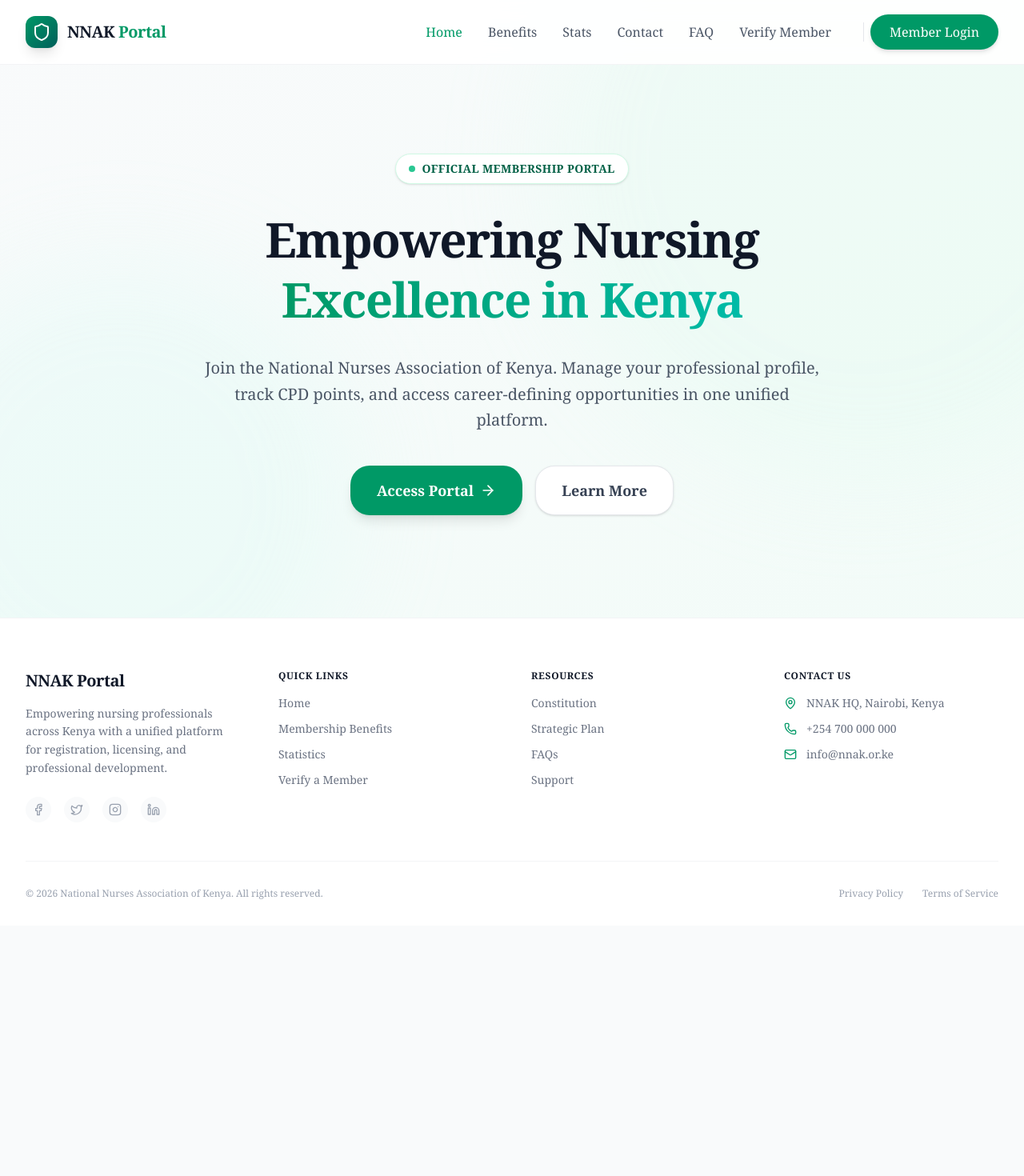
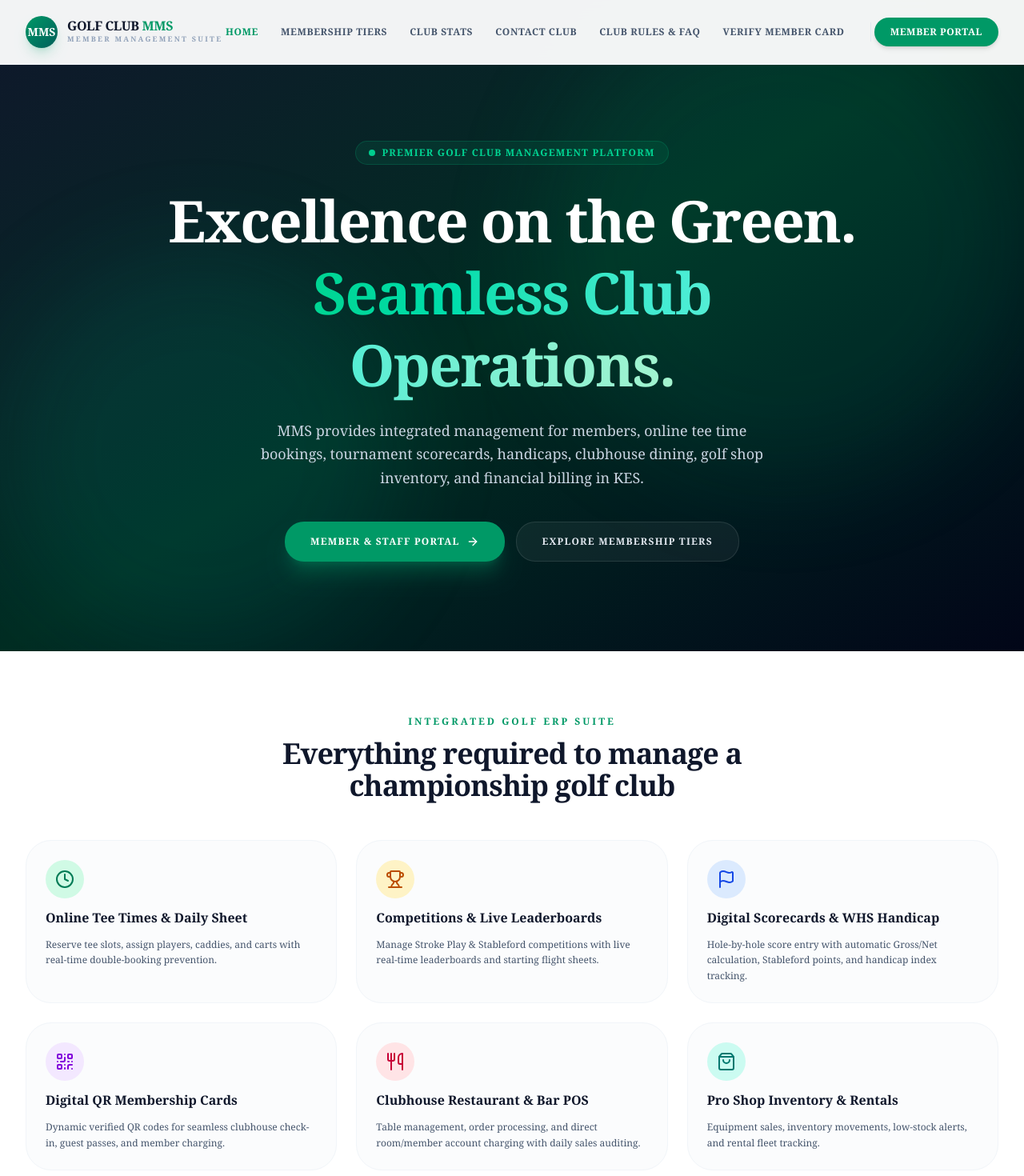
Before and after one commit to Alee24/nnak, a React (Vite) app in the folder frontend/: page / in a window 1280 px wide. Shown: the top 1470 px of the page at 80% size. Before the commit the page ends 1157 px from the top, so only its background shows below. Built offline with nearby package versions, Linux system fonts and the light colour scheme; a web font is replaced by a local one.

Commit message:
feat(frontend): redesign landing page, navbar, membership tiers, and golf portal features

```diff
--- a/frontend/src/components/LandingNavbar.jsx
+++ b/frontend/src/components/LandingNavbar.jsx
@@ -1,43 +1,50 @@
 import React, { useState } from 'react';
 import { Link, useLocation } from 'react-router-dom';
-import { Shield, Menu, X } from 'lucide-react';
+import { Flag, Menu, X, Trophy, Calendar, Users, Shield } from 'lucide-react';
 
 const LandingNavbar = () => {
     const [isOpen, setIsOpen] = useState(false);
     const location = useLocation();
 
     const isActive = (path) => location.pathname === path;
-    const linkClass = (path) => `font-medium transition-colors ${isActive(path) ? 'text-emerald-600 font-bold' : 'text-gray-600 hover:text-emerald-600'}`;
-    const mobileLinkClass = (path) => `block px-3 py-2 rounded-md text-base font-medium ${isActive(path) ? 'bg-emerald-50 text-emerald-600' : 'text-gray-700 hover:text-emerald-600 hover:bg-gray-50'}`;
+    const linkClass = (path) => `font-bold text-xs uppercase tracking-wider transition-colors ${isActive(path) ? 'text-emerald-600' : 'text-slate-600 hover:text-emerald-600'}`;
+    const mobileLinkClass = (path) => `block px-3 py-2 rounded-md text-sm font-bold uppercase ${isActive(path) ? 'bg-emerald-50 text-emerald-600' : 'text-slate-700 hover:text-emerald-600 hover:bg-slate-50'}`;
 
     return (
-        <nav className="fixed w-full z-50 bg-white/90 backdrop-blur-md border-b border-gray-100 transition-all duration-300">
+        <nav className="fixed w-full z-50 bg-white/95 backdrop-blur-md border-b border-slate-100 transition-all duration-300">
             <div className="max-w-7xl mx-auto px-4 sm:px-6 lg:px-8">
                 <div className="flex justify-between items-center h-20">
                     {/* Logo */}
                     <Link to="/" className="flex-shrink-0 flex items-center gap-3 group">
-                        <div className="w-10 h-10 bg-gradient-to-br from-emerald-600 to-teal-800 rounded-lg flex items-center justify-center shadow-lg group-hover:shadow-emerald-500/30 transition-all">
-                            <Shield className="text-white w-6 h-6" />
+                        <div className="w-10 h-10 bg-gradient-to-br from-emerald-600 to-teal-800 rounded-xl flex items-center justify-center shadow-lg shadow-emerald-600/20 text-white font-black text-sm">
+                            MMS
                         </div>
-                        <span className="font-bold text-xl text-gray-900 tracking-tight">NNAK <span className="text-emerald-600">Portal</span></span>
+                        <div className="flex flex-col">
+                            <span className="font-black text-base text-slate-900 tracking-tight uppercase leading-none">
+                                Golf Club <span className="text-emerald-600">MMS</span>
+                            </span>
+                            <span className="text-[9px] uppercase tracking-[0.25em] font-bold text-slate-400 mt-0.5">
+                                Member Management Suite
+                            </span>
+                        </div>
                     </Link>
 
                     {/* Desktop Menu */}
-                    <div className="hidden md:flex space-x-8 items-center">
+                    <div className="hidden md:flex space-x-7 items-center">
                         <Link to="/" className={linkClass('/')}>Home</Link>
-                        <Link to="/benefits" className={linkClass('/benefits')}>Benefits</Link>
-                        <Link to="/stats" className={linkClass('/stats')}>Stats</Link>
-                        <Link to="/contact" className={linkClass('/contact')}>Contact</Link>
-                        <Link to="/faq" className={linkClass('/faq')}>FAQ</Link>
-                        <Link to="/verify" className={linkClass('/verify')}>Verify Member</Link>
+                        <Link to="/benefits" className={linkClass('/benefits')}>Membership Tiers</Link>
+                        <Link to="/stats" className={linkClass('/stats')}>Club Stats</Link>
+                        <Link to="/contact" className={linkClass('/contact')}>Contact Club</Link>
+                        <Link to="/faq" className={linkClass('/faq')}>Club Rules & FAQ</Link>
+                        <Link to="/verify" className={linkClass('/verify')}>Verify Member Card</Link>
 
-                        <div className="h-6 w-px bg-gray-200 mx-2"></div>
+                        <div className="h-6 w-px bg-slate-200 mx-1"></div>
 
                         <Link
                             to="/login"
-                            className="bg-emerald-600 hover:bg-emerald-700 text-white px-6 py-2.5 rounded-full font-medium transition-all shadow-md hover:shadow-lg transform hover:-translate-y-0.5 active:scale-95"
+                            className="bg-emerald-600 hover:bg-emerald-700 text-white px-5 py-2.5 rounded-xl font-black text-xs uppercase tracking-wider transition-all shadow-md hover:shadow-emerald-600/20"
                         >
-                            Member Login
+                            Member Portal
                         </Link>
                     </div>
 
@@ -45,9 +52,9 @@ const LandingNavbar = () => {
                     <div className="md:hidden flex items-center">
                         <button
                             onClick={() => setIsOpen(!isOpen)}
-                            className="inline-flex items-center justify-center p-2 rounded-md text-gray-400 hover:text-gray-500 hover:bg-gray-100 focus:outline-none focus:ring-2 focus:ring-inset focus:ring-emerald-500"
+                            className="p-2 rounded-lg text-slate-600 hover:bg-slate-100"
                         >
-                            {isOpen ? <X className="block h-6 w-6" /> : <Menu className="block h-6 w-6" />}
+                            {isOpen ? <X size={22} /> : <Menu size={22} />}
                         </button>
                     </div>
                 </div>
@@ -55,23 +62,21 @@ const LandingNavbar = () => {
 
             {/* Mobile Menu */}
             {isOpen && (
-                <div className="md:hidden bg-white border-b border-gray-100 shadow-xl absolute w-full">
-                    <div className="px-2 pt-2 pb-3 space-y-1 sm:px-3">
+                <div className="md:hidden bg-white border-b border-slate-100 shadow-xl absolute w-full px-4 py-4 space-y-2">
                     <Link to="/" className={mobileLinkClass('/')} onClick={() => setIsOpen(false)}>Home</Link>
-                        <Link to="/benefits" className={mobileLinkClass('/benefits')} onClick={() => setIsOpen(false)}>Benefits</Link>
-                        <Link to="/stats" className={mobileLinkClass('/stats')} onClick={() => setIsOpen(false)}>Stats</Link>
-                        <Link to="/contact" className={mobileLinkClass('/contact')} onClick={() => setIsOpen(false)}>Contact</Link>
+                    <Link to="/benefits" className={mobileLinkClass('/benefits')} onClick={() => setIsOpen(false)}>Membership Tiers</Link>
+                    <Link to="/stats" className={mobileLinkClass('/stats')} onClick={() => setIsOpen(false)}>Club Stats</Link>
+                    <Link to="/contact" className={mobileLinkClass('/contact')} onClick={() => setIsOpen(false)}>Contact Club</Link>
                     <Link to="/faq" className={mobileLinkClass('/faq')} onClick={() => setIsOpen(false)}>FAQ</Link>
-                        <Link to="/verify" className={mobileLinkClass('/verify')} onClick={() => setIsOpen(false)}>Verify Member</Link>
-                        <div className="border-t border-gray-100 my-2 pt-2">
+                    <Link to="/verify" className={mobileLinkClass('/verify')} onClick={() => setIsOpen(false)}>Verify Member Card</Link>
+                    <div className="pt-2 border-t">
                         <Link
                             to="/login"
-                                className="block w-full text-center bg-emerald-600 hover:bg-emerald-700 text-white px-6 py-3 rounded-lg font-bold transition-all shadow-md"
+                            className="block w-full text-center bg-emerald-600 text-white py-3 rounded-xl font-bold uppercase text-xs"
                             onClick={() => setIsOpen(false)}
                         >
-                                Member Login
+                            Member Portal
                         </Link>
-                        </div>
                     </div>
                 </div>
             )}
--- a/frontend/src/pages/LandingPage.jsx
+++ b/frontend/src/pages/LandingPage.jsx
@@ -1,50 +1,132 @@
 import React from 'react';
 import { Link } from 'react-router-dom';
-import { ArrowRight } from 'lucide-react';
+import { ArrowRight, Flag, Trophy, Clock, QrCode, Utensils, ShoppingBag, ShieldCheck, CheckCircle2, Award, Calendar, DollarSign } from 'lucide-react';
 import LandingNavbar from '../components/LandingNavbar';
 import LandingFooter from '../components/LandingFooter';
 
 const LandingPage = () => {
     return (
-        <div className="min-h-screen bg-gray-50 flex flex-col">
+        <div className="min-h-screen bg-slate-50 flex flex-col font-sans">
             <LandingNavbar />
 
             {/* Hero Section */}
-            <section className="relative pt-32 pb-20 lg:pt-48 lg:pb-32 overflow-hidden flex-1">
+            <section className="relative pt-32 pb-20 lg:pt-44 lg:pb-28 overflow-hidden">
                 <div className="absolute inset-0 z-0">
-                    <div className="absolute inset-0 bg-gradient-to-br from-gray-50 to-emerald-50/50"></div>
-                    {/* Abstract blobs */}
-                    <div className="absolute top-0 right-0 -translate-y-1/4 translate-x-1/4 w-[800px] h-[800px] bg-emerald-100/40 rounded-full blur-3xl opacity-50"></div>
-                    <div className="absolute bottom-0 left-0 translate-y-1/4 -translate-x-1/4 w-[600px] h-[600px] bg-teal-100/40 rounded-full blur-3xl opacity-50"></div>
+                    <div className="absolute inset-0 bg-gradient-to-br from-slate-900 via-emerald-950 to-slate-950"></div>
+                    <div className="absolute top-0 right-0 w-[600px] h-[600px] bg-emerald-500/10 rounded-full blur-3xl"></div>
+                    <div className="absolute bottom-0 left-0 w-[500px] h-[500px] bg-teal-500/10 rounded-full blur-3xl"></div>
                 </div>
 
                 <div className="max-w-7xl mx-auto px-4 sm:px-6 lg:px-8 relative z-10 text-center">
-                    <div className="max-w-3xl mx-auto">
-                        <div className="inline-flex items-center gap-2 px-4 py-2 rounded-full bg-white border border-emerald-100 shadow-sm mb-8 animate-fade-in-up">
-                            <span className="w-2 h-2 rounded-full bg-emerald-500 animate-pulse"></span>
-                            <span className="text-sm font-semibold text-emerald-800 tracking-wide uppercase">Official Membership Portal</span>
+                    <div className="max-w-4xl mx-auto space-y-6">
+                        <div className="inline-flex items-center gap-2 px-4 py-1.5 rounded-full bg-emerald-500/10 border border-emerald-500/20 text-emerald-400 text-xs font-black uppercase tracking-widest">
+                            <span className="w-2 h-2 rounded-full bg-emerald-400 animate-pulse"></span>
+                            Premier Golf Club Management Platform
                         </div>
-                        <h1 className="text-5xl md:text-6xl font-extrabold text-gray-900 tracking-tight mb-8 leading-tight">
-                            Empowering Nursing <br />
-                            <span className="text-transparent bg-clip-text bg-gradient-to-r from-emerald-600 to-teal-500">Excellence in Kenya</span>
+
+                        <h1 className="text-4xl sm:text-6xl lg:text-7xl font-black text-white tracking-tight leading-tight">
+                            Excellence on the Green. <br />
+                            <span className="text-transparent bg-clip-text bg-gradient-to-r from-emerald-400 via-teal-300 to-emerald-200">
+                                Seamless Club Operations.
+                            </span>
                         </h1>
-                        <p className="text-xl text-gray-600 mb-10 leading-relaxed">
-                            Join the National Nurses Association of Kenya. Manage your professional profile, track CPD points, and access career-defining opportunities in one unified platform.
+
+                        <p className="text-base sm:text-lg text-slate-300 max-w-2xl mx-auto font-medium leading-relaxed">
+                            MMS provides integrated management for members, online tee time bookings, tournament scorecards, handicaps, clubhouse dining, golf shop inventory, and financial billing in KES.
                         </p>
-                        <div className="flex flex-col sm:flex-row gap-4 justify-center">
+
+                        <div className="flex flex-col sm:flex-row gap-3.5 justify-center pt-4">
                             <Link
                                 to="/login"
-                                className="inline-flex items-center justify-center px-8 py-4 border border-transparent text-lg font-bold rounded-xl text-white bg-emerald-600 hover:bg-emerald-700 transition-all shadow-lg hover:shadow-emerald-500/30 gap-2 group"
+                                className="inline-flex items-center justify-center px-8 py-4 text-xs font-black uppercase tracking-widest rounded-xl text-white bg-emerald-600 hover:bg-emerald-500 transition-all shadow-xl shadow-emerald-600/30 gap-2 group"
                             >
-                                Access Portal
-                                <ArrowRight className="w-5 h-5 group-hover:translate-x-1 transition-transform" />
+                                Member & Staff Portal
+                                <ArrowRight size={16} className="group-hover:translate-x-1 transition-transform" />
                             </Link>
                             <Link
                                 to="/benefits"
-                                className="inline-flex items-center justify-center px-8 py-4 border border-gray-200 text-lg font-semibold rounded-xl text-gray-700 bg-white hover:bg-gray-50 transition-all shadow-sm hover:shadow-md"
+                                className="inline-flex items-center justify-center px-8 py-4 text-xs font-black uppercase tracking-widest rounded-xl text-slate-200 bg-white/5 hover:bg-white/10 border border-white/10 transition-all"
                             >
-                                Learn More
+                                Explore Membership Tiers
                             </Link>
+                        </div>
+                    </div>
+                </div>
+            </section>
+
+            {/* Core Features Grid */}
+            <section className="py-20 bg-white">
+                <div className="max-w-7xl mx-auto px-4 sm:px-6 lg:px-8 space-y-12">
+                    <div className="text-center max-w-2xl mx-auto space-y-3">
+                        <h2 className="text-xs font-black uppercase tracking-[0.25em] text-emerald-600">Integrated Golf ERP Suite</h2>
+                        <p className="text-2xl sm:text-4xl font-black text-slate-900 tracking-tight">Everything required to manage a championship golf club</p>
+                    </div>
+
+                    <div className="grid grid-cols-1 md:grid-cols-2 lg:grid-cols-3 gap-6">
+                        {/* 1. Tee Times */}
+                        <div className="p-6 rounded-2xl border border-slate-100 bg-slate-50/50 hover:bg-white hover:shadow-xl hover:shadow-slate-200/50 transition-all space-y-3">
+                            <div className="w-12 h-12 rounded-xl bg-emerald-100 text-emerald-700 flex items-center justify-center">
+                                <Clock size={24} />
+                            </div>
+                            <h3 className="font-black text-slate-900 text-base">Online Tee Times & Daily Sheet</h3>
+                            <p className="text-xs text-slate-600 leading-relaxed font-medium">
+                                Reserve tee slots, assign players, caddies, and carts with real-time double-booking prevention.
+                            </p>
+                        </div>
+
+                        {/* 2. Tournaments & Leaderboards */}
+                        <div className="p-6 rounded-2xl border border-slate-100 bg-slate-50/50 hover:bg-white hover:shadow-xl hover:shadow-slate-200/50 transition-all space-y-3">
+                            <div className="w-12 h-12 rounded-xl bg-amber-100 text-amber-700 flex items-center justify-center">
+                                <Trophy size={24} />
+                            </div>
+                            <h3 className="font-black text-slate-900 text-base">Competitions & Live Leaderboards</h3>
+                            <p className="text-xs text-slate-600 leading-relaxed font-medium">
+                                Manage Stroke Play & Stableford competitions with live real-time leaderboards and starting flight sheets.
+                            </p>
+                        </div>
+
+                        {/* 3. Digital Scorecards & Handicaps */}
+                        <div className="p-6 rounded-2xl border border-slate-100 bg-slate-50/50 hover:bg-white hover:shadow-xl hover:shadow-slate-200/50 transition-all space-y-3">
+                            <div className="w-12 h-12 rounded-xl bg-blue-100 text-blue-700 flex items-center justify-center">
+                                <Flag size={24} />
+                            </div>
+                            <h3 className="font-black text-slate-900 text-base">Digital Scorecards & WHS Handicap</h3>
+                            <p className="text-xs text-slate-600 leading-relaxed font-medium">
+                                Hole-by-hole score entry with automatic Gross/Net calculation, Stableford points, and handicap index tracking.
+                            </p>
+                        </div>
+
+                        {/* 4. Digital Membership Card */}
+                        <div className="p-6 rounded-2xl border border-slate-100 bg-slate-50/50 hover:bg-white hover:shadow-xl hover:shadow-slate-200/50 transition-all space-y-3">
+                            <div className="w-12 h-12 rounded-xl bg-purple-100 text-purple-700 flex items-center justify-center">
+                                <QrCode size={24} />
+                            </div>
+                            <h3 className="font-black text-slate-900 text-base">Digital QR Membership Cards</h3>
+                            <p className="text-xs text-slate-600 leading-relaxed font-medium">
+                                Dynamic verified QR codes for seamless clubhouse check-in, guest passes, and member charging.
+                            </p>
+                        </div>
+
+                        {/* 5. Restaurant & Clubhouse POS */}
+                        <div className="p-6 rounded-2xl border border-slate-100 bg-slate-50/50 hover:bg-white hover:shadow-xl hover:shadow-slate-200/50 transition-all space-y-3">
+                            <div className="w-12 h-12 rounded-xl bg-rose-100 text-rose-700 flex items-center justify-center">
+                                <Utensils size={24} />
+                            </div>
+                            <h3 className="font-black text-slate-900 text-base">Clubhouse Restaurant & Bar POS</h3>
+                            <p className="text-xs text-slate-600 leading-relaxed font-medium">
+                                Table management, order processing, and direct room/member account charging with daily sales auditing.
+                            </p>
+                        </div>
+
+                        {/* 6. Golf Pro Shop & Rentals */}
+                        <div className="p-6 rounded-2xl border border-slate-100 bg-slate-50/50 hover:bg-white hover:shadow-xl hover:shadow-slate-200/50 transition-all space-y-3">
+                            <div className="w-12 h-12 rounded-xl bg-teal-100 text-teal-700 flex items-center justify-center">
+                                <ShoppingBag size={24} />
+                            </div>
+                            <h3 className="font-black text-slate-900 text-base">Pro Shop Inventory & Rentals</h3>
+                            <p className="text-xs text-slate-600 leading-relaxed font-medium">
+                                Equipment sales, inventory movements, low-stock alerts, and rental fleet tracking.
+                            </p>
                         </div>
                     </div>
                 </div>
```
Also changed, not shown: frontend/src/pages/BenefitsPage.jsx (+97 -59 lines), 6 other files (tests, documents, lock files or other folders). Lines whose indentation alone changed are shown as unchanged.
